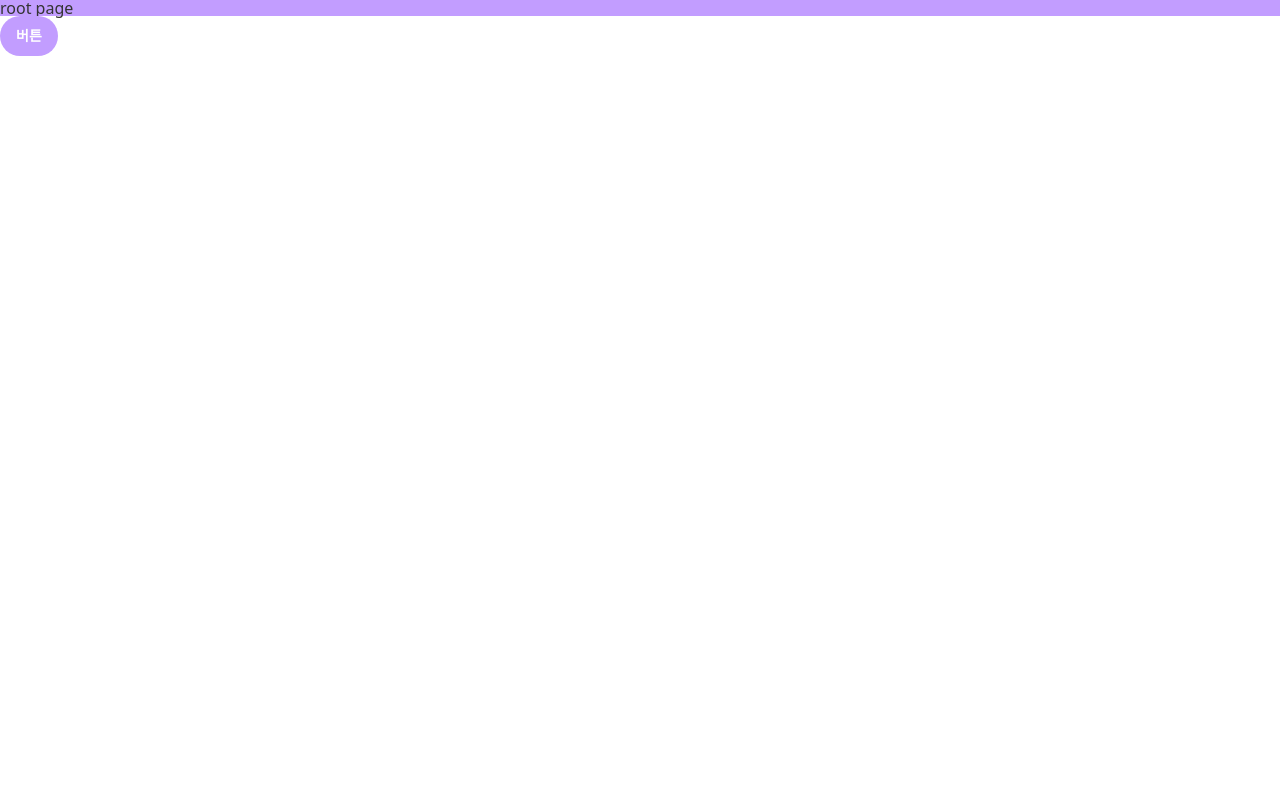
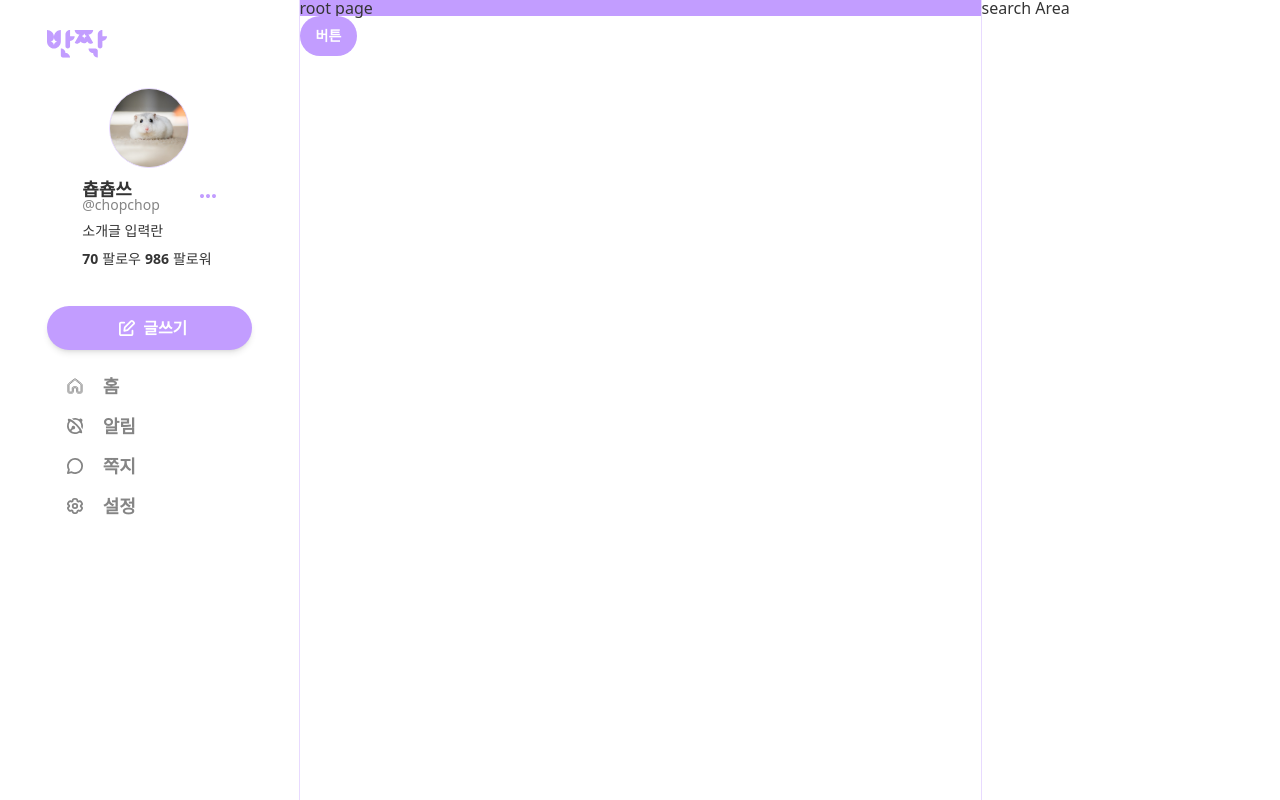
Before and after one commit to banzakk/frontend, a Next.js app: page / in a window 1280 px wide. Built offline with nearby package versions, Linux system fonts and the light colour scheme.

Commit message:
feat: nav 기능 추가

```diff
--- /dev/null
+++ b/src/app/layout.module.scss
@@ -0,0 +1,54 @@
+@import '@/styles/colors';
+
+.container {
+  display: flex;
+  max-width: 1280px;
+  margin: 0 auto;
+}
+
+.navSectionWrapper {
+  display: flex;
+  flex-grow: 1;
+  width: 250px;
+  border-right: 1px solid $secondary;
+}
+
+.navSection {
+  display: flex;
+  flex-direction: column;
+  width: 250px;
+  height: 100dvh;
+  margin: 0 auto;
+}
+
+.fixedWrapper {
+  position: fixed;
+  width: 250px;
+}
+
+.navArea {
+  display: flex;
+  flex-direction: column;
+  width: 205px;
+  margin: 0 auto;
+}
+
+.logo {
+  width: 60px;
+  margin: 30px 0;
+}
+
+.icon {
+  margin: 8px;
+}
+
+.mainSectionWrapper {
+  width: 681px;
+}
+
+.rightSectionWrapper {
+  display: flex;
+  flex-grow: 1;
+  width: 250px;
+  border-left: 1px solid $secondary;
+}
--- a/src/app/layout.tsx
+++ b/src/app/layout.tsx
@@ -2,6 +2,14 @@ import { Metadata } from 'next'
 import Providers from '@/states/server/Providers'
 import { ReactQueryDevtools } from '@tanstack/react-query-devtools'
 import '@/styles/globals.scss'
+import Link from 'next/link'
+import Logo from '@/components/atom/svg/Logo'
+import { CATEGORY } from '@/constants/categoryList'
+import UserProfile from '@/components/molecule/UserProfile/UserProfile'
+import { Button } from '@/components/ui/button'
+import { Nav } from '@/components/molecule/Nav/Nav'
+import WriteIcon from '@/components/atom/svg/WriteIcon'
+import cn from './layout.module.scss'
 
 export const metadata: Metadata = {
   title: 'Banzakk',
@@ -25,8 +33,36 @@ export default function RootLayout({
       </head>
       <body>
         <Providers>
-          {children}
-          <ReactQueryDevtools initialIsOpen={false} position='bottom-right' />
+          <div className={cn.container}>
+            <header className={cn.navSectionWrapper}>
+              <section className={cn.navSection}>
+                <div className={cn.fixedWrapper}>
+                  <div className={cn.navArea}>
+                    <Link href="/" className={cn.logo}>
+                      <Logo />
+                    </Link>
+                    <UserProfile />
+                    <Button asChild className="text-base w-full h-11 shadow-md">
+                      <Link href="/write">
+                        <WriteIcon
+                          size="16"
+                          color="white"
+                          className={cn.icon}
+                        />
+                        글쓰기
+                      </Link>
+                    </Button>
+                    <Nav items={CATEGORY} />
+                  </div>
+                </div>
+              </section>
+            </header>
+            <div className={cn.mainSectionWrapper}>{children}</div>
+            <div className={cn.rightSectionWrapper}>
+              <div className={cn.fixedWrapper}>search Area</div>
+            </div>
+          </div>
+          <ReactQueryDevtools initialIsOpen={false} position="bottom-right" />
         </Providers>
       </body>
     </html>
--- /dev/null
+++ b/src/components/atom/Category/Category.module.scss
@@ -0,0 +1,22 @@
+@import '@/styles/colors';
+
+.container {
+  padding: 12px 20px;
+
+  a {
+    display: flex;
+  }
+
+  svg {
+    margin-right: 20px;
+    fill: currentColor;
+
+    &[class*='stroke'] {
+      fill: none;
+
+      path {
+        stroke: currentColor;
+      }
+    }
+  }
+}
--- /dev/null
+++ b/src/components/atom/Category/Category.tsx
@@ -0,0 +1,34 @@
+import Link from 'next/link'
+import clsx from 'clsx'
+import cn from './Category.module.scss'
+import { Button } from '@/components/ui/button'
+
+interface CategoryProps {
+  category: string
+  href: string
+  icon: JSX.Element
+  children: React.ReactNode
+  className: string
+}
+
+const Category: React.FC<CategoryProps> = ({
+  category,
+  href,
+  icon,
+  className,
+}) => {
+  return (
+    <Button
+      variant="ghost"
+      asChild
+      className={clsx(className, cn.container, 'text-lg font-semibold')}
+    >
+      <Link href={href}>
+        {icon}
+        {category}
+      </Link>
+    </Button>
+  )
+}
+
+export default Category
--- /dev/null
+++ b/src/components/atom/ProfileImg/ProfileImg.module.scss
@@ -0,0 +1,18 @@
+@import '@/styles/colors';
+
+.container {
+  width: 80px;
+  height: 80px;
+  border: 1px solid $secondary;
+  border-radius: 50%;
+  background-color: $gray-normal;
+}
+
+.img {
+  display: block;
+  width: 100%;
+  height: 100%;
+  margin: auto;
+  border-radius: 50%;
+  object-fit: cover;
+}
--- /dev/null
+++ b/src/components/atom/ProfileImg/ProfileImg.tsx
@@ -0,0 +1,20 @@
+import clsx from 'clsx'
+import styles from './ProfileImg.module.scss'
+
+interface ProfileImgProps {
+  src: string
+  alt: string
+  className?: string
+}
+
+const ProfileImg: React.FC<ProfileImgProps> = ({ src, alt, className }) => {
+  const containerClass = clsx(styles.container, className)
+
+  return (
+    <div className={containerClass}>
+      <img className={styles.img} src={src} alt={alt} />
+    </div>
+  )
+}
+
+export default ProfileImg
--- /dev/null
+++ b/src/components/molecule/Nav/Nav.module.scss
@@ -0,0 +1,6 @@
+.container {
+  display: flex;
+  flex-direction: column;
+  align-items: flex-start;
+  margin-top: 16px;
+}
--- /dev/null
+++ b/src/components/molecule/Nav/Nav.tsx
@@ -0,0 +1,38 @@
+'use client'
+
+import { usePathname } from 'next/navigation'
+import { cn } from '@/lib/utils'
+import styles from './Nav.module.scss'
+import Category from '@/components/atom/Category/Category'
+import { buttonVariants } from '@/components/ui/button'
+
+interface SidebarNavProps extends React.HTMLAttributes<HTMLElement> {
+  items: {
+    title: string
+    href: string
+    icon: JSX.Element
+  }[]
+}
+
+export function Nav({ items }: SidebarNavProps) {
+  const pathname = usePathname()
+
+  return (
+    <nav className={styles.container}>
+      {items.map((item) => (
+        <Category
+          key={item.title}
+          category={item.title}
+          href={item.href}
+          icon={item.icon}
+          className={cn(
+            buttonVariants({ variant: 'ghost' }),
+            pathname === item.href && 'text-primary'
+          )}
+        >
+          {item.title}
+        </Category>
+      ))}
+    </nav>
+  )
+}
--- /dev/null
+++ b/src/components/molecule/UserProfile/UserProfile.module.scss
@@ -0,0 +1,43 @@
+@import '@/styles/colors';
+
+.container {
+  display: flex;
+  flex-direction: column;
+  justify-content: center;
+  width: 134px;
+  margin: 0 auto;
+  margin-bottom: 40px;
+}
+
+.profileArea {
+  display: flex;
+  justify-content: center;
+  margin-bottom: 12px;
+}
+
+.nameArea {
+  display: flex;
+  justify-content: space-between;
+  align-items: center;
+}
+
+.nameInfo {
+  display: flex;
+  flex-direction: column;
+}
+
+.content {
+  margin: 12px 0;
+}
+
+.area {
+  display: flex;
+}
+
+.label:first-child {
+  margin-right: 4px;
+}
+
+.count {
+  margin-right: 4px;
+}
--- /dev/null
+++ b/src/components/molecule/UserProfile/UserProfile.tsx
@@ -0,0 +1,45 @@
+import React from 'react'
+import Typography from '@/components/atom/Typography/Typography'
+import ProfileImg from '@/components/atom/ProfileImg/ProfileImg'
+import MoreIcon from '@/components/atom/svg/MoreIcon'
+import cn from './UserProfile.module.scss'
+
+const UserProfile: React.FC = () => {
+  return (
+    <div className={cn.container}>
+      <div className={cn.profileArea}>
+        <ProfileImg src="/images/hamster.jpg" alt="프로필이미지" />
+      </div>
+      <div className={cn.nameArea}>
+        <div className={cn.nameInfo}>
+          <Typography size="18" weight="600">
+            춉춉쓰
+          </Typography>
+          <Typography size="14" color="gray-strong">
+            @chopchop
+          </Typography>
+        </div>
+        <MoreIcon size="16" color="#C29DFF" />
+      </div>
+      <Typography size="14" className={cn.content}>
+        소개글 입력란
+      </Typography>
+      <div className={cn.area}>
+        <div className={cn.label}>
+          <Typography size="14" weight="600" className={cn.count}>
+            70
+          </Typography>
+          <Typography size="14">팔로우</Typography>
+        </div>
+        <div className={cn.label}>
+          <Typography size="14" weight="600" className={cn.count}>
+            986
+          </Typography>
+          <Typography size="14">팔로워</Typography>
+        </div>
+      </div>
+    </div>
+  )
+}
+
+export default UserProfile
--- /dev/null
+++ b/src/constants/categoryList.tsx
@@ -0,0 +1,17 @@
+import HomeIcon from '@/components/atom/svg/HomeIcon'
+import AlertIcon from '@/components/atom/svg/AlertIcon'
+import MessageIcon from '@/components/atom/svg/MessageIcon'
+import SettingIcon from '@/components/atom/svg/SettingIcon'
+
+export interface CategoryType {
+  title: string
+  href: string
+  icon: JSX.Element
+}
+
+export const CATEGORY: CategoryType[] = [
+  { title: '홈', href: '/whispers', icon: <HomeIcon className="stroke" /> },
+  { title: '알림', href: '/notifications', icon: <AlertIcon /> },
+  { title: '쪽지', href: '/messages', icon: <MessageIcon className="stroke"/> },
+  { title: '설정', href: '/settings', icon: <SettingIcon className="stroke"/> },
+]
```
